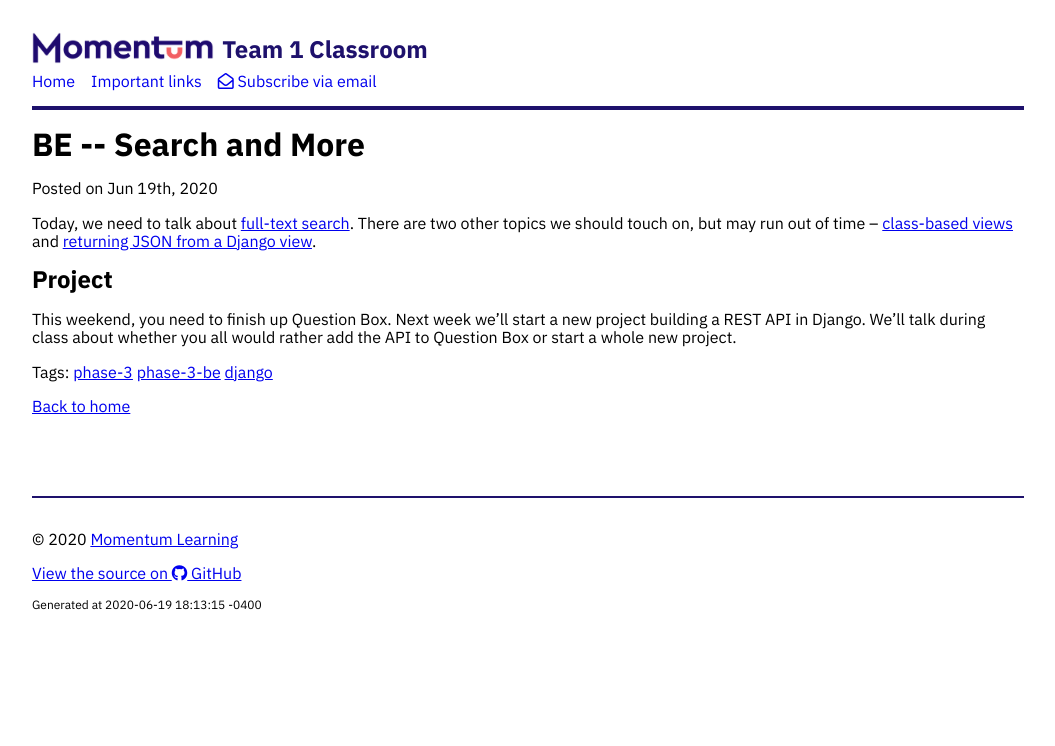
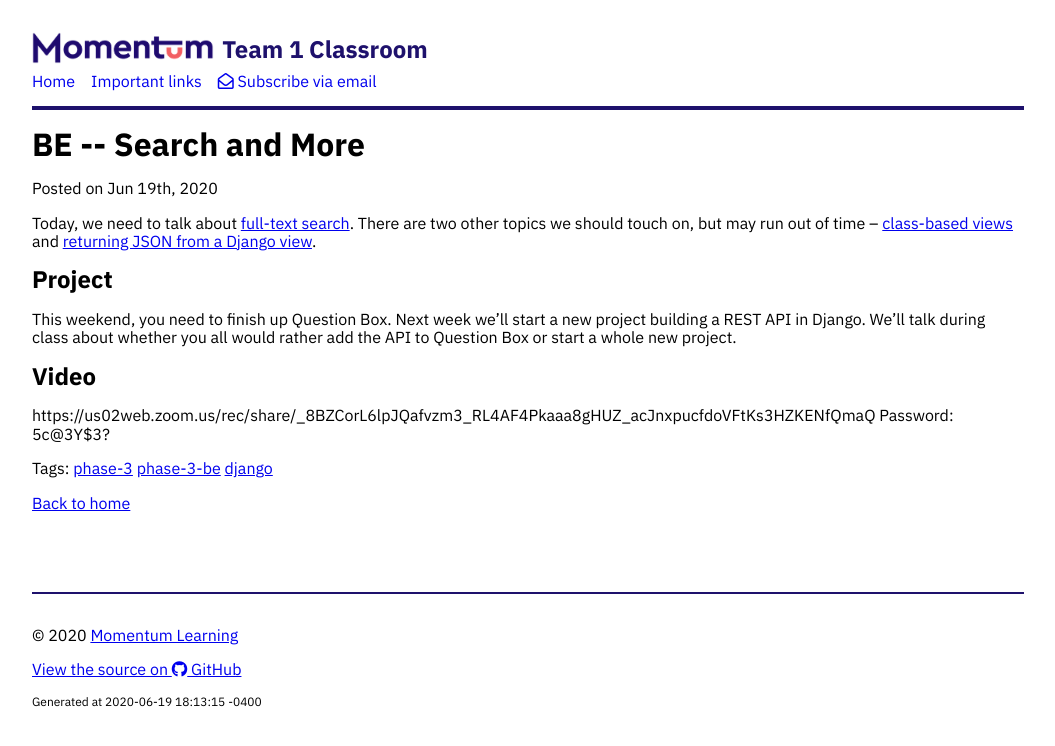
Before and after one commit to Momentum-Morehouse-2/Momentum-Morehouse-2.github.io, a Jekyll site: the page built from _posts/2020-06-19-be-search-and-more.md, in a window 1280 px wide. Shown: the top 746 px of the page, without its empty margins (112-1167 px from the left). Built offline with Jekyll 4.4.1, drawn with Linux system fonts in a browser that asks for light colours; nearby versions of some CDN libraries.

Commit message:
Add video

```diff
--- a/_posts/2020-06-19-be-search-and-more.md
+++ b/_posts/2020-06-19-be-search-and-more.md
@@ -9,3 +9,7 @@ Today, we need to talk about [full-text search](https://docs.djangoproject.com/e
 ## Project
 
 This weekend, you need to finish up Question Box. Next week we'll start a new project building a REST API in Django. We'll talk during class about whether you all would rather add the API to Question Box or start a whole new project.
+
+## Video
+
+https://us02web.zoom.us/rec/share/_8BZCorL6lpJQafvzm3_RL4AF4Pkaaa8gHUZ_acJnxpucfdoVFtKs3HZKENfQmaQ Password: 5c@3Y\$3?
```
